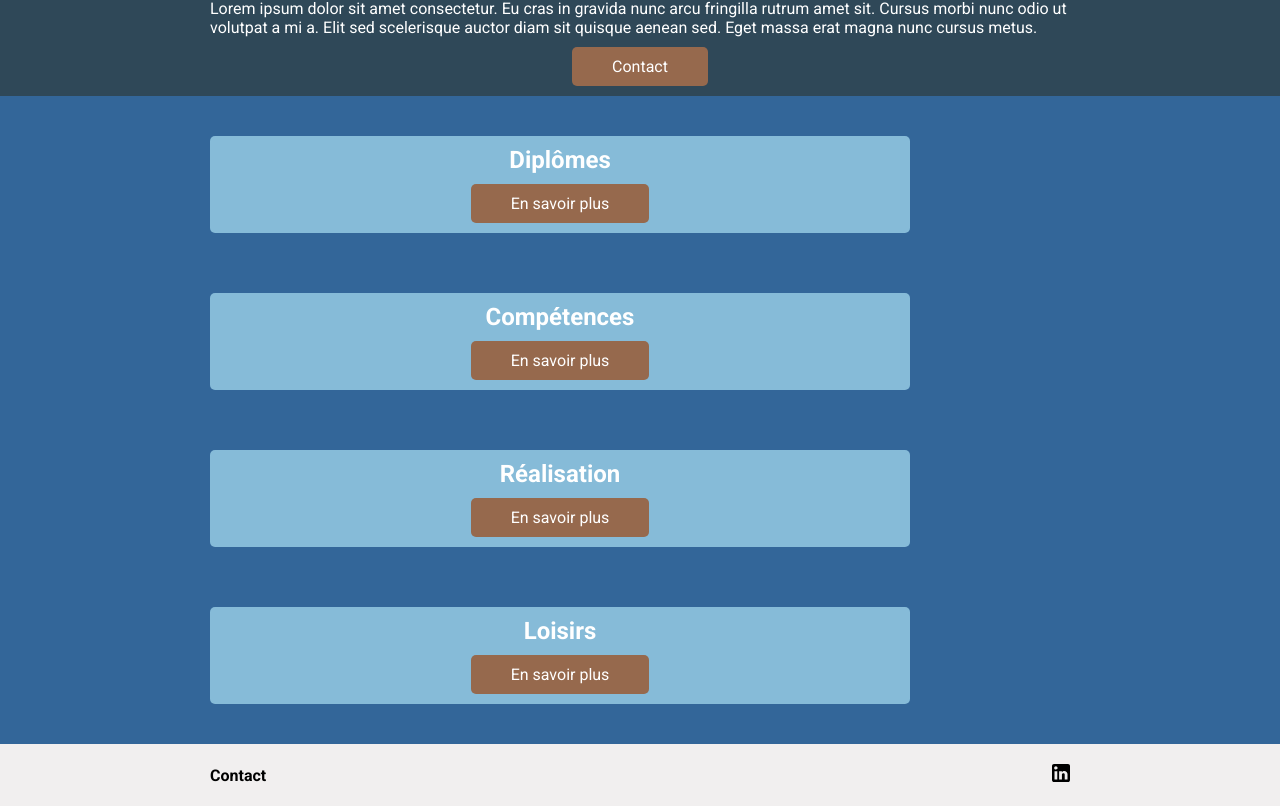
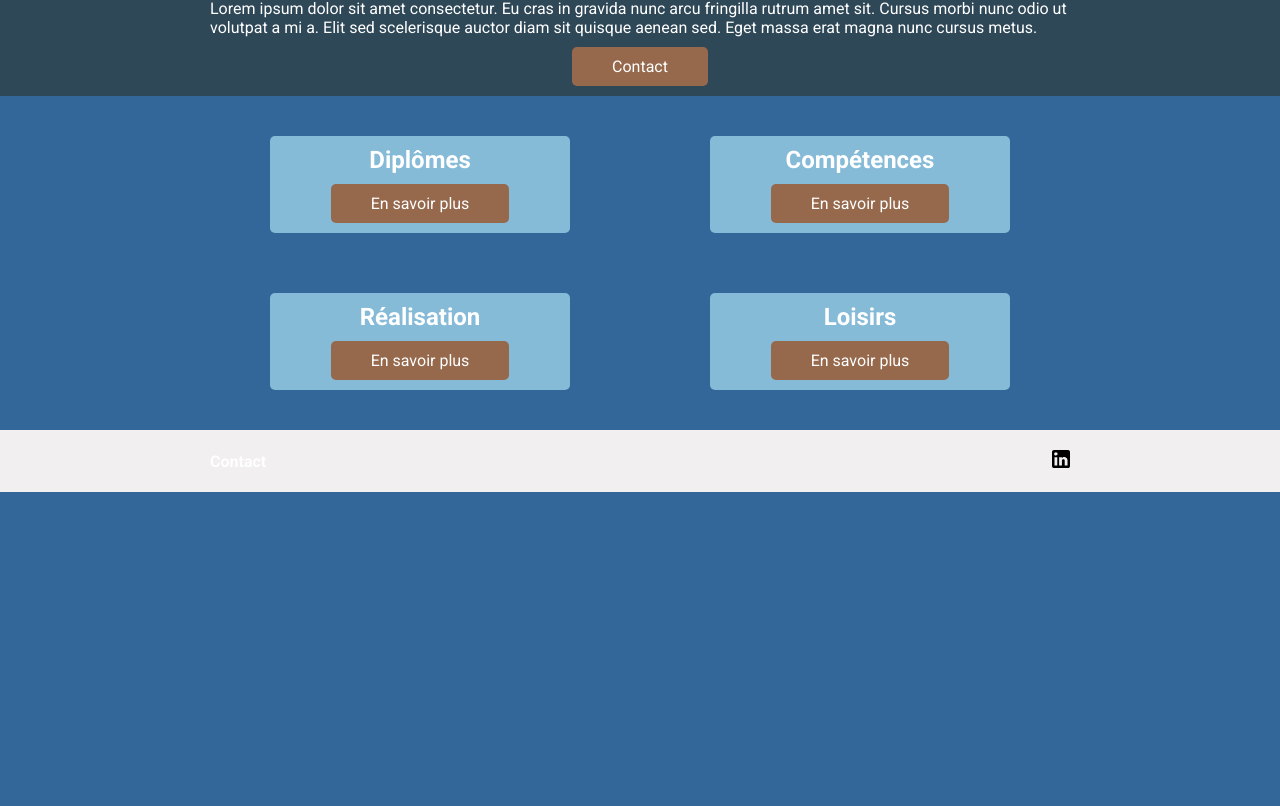
Before and after one commit to olivierblanc42/portefolio-ob, an Angular app in the folder portfolio_olivier_blanc/: page / in a window 1280 px wide. Shown: the part 979-1785 px from the top of the page. After the commit the page ends 1471 px from the top, so only its background shows below. Built offline with nearby package versions, Linux system fonts and the light colour scheme.

Commit message:
media querys petit ordinateurs

```diff
--- a/portfolio_olivier_blanc/src/app/pages/home/home.component.html
+++ b/portfolio_olivier_blanc/src/app/pages/home/home.component.html
@@ -13,22 +13,22 @@
   <div class="section-div infos">
     <div class="info">
       <h2>Diplômes</h2>
-      <a class="btn">En savoir plus </a>
+      <a routerLink="/diplomes" class="btn">En savoir plus </a>
     </div>
 
     <div  class="info">
       <h2>Compétences</h2>
-      <a class="btn">En savoir plus </a>
+      <a  routerLink="/competences" class="btn">En savoir plus </a>
     </div>
 
     <div  class="info">
       <h2>Réalisation</h2>
-      <a class="btn">En savoir plus </a>
+      <a  routerLink="/realisations" class="btn">En savoir plus </a>
     </div>
 
     <div  class="info">
       <h2>Loisirs</h2>
-      <a class="btn">En savoir plus </a>
+      <a  routerLink="/loisirs" class="btn">En savoir plus </a>
     </div>
 
   </div>
--- a/portfolio_olivier_blanc/src/app/pages/home/home.component.scss
+++ b/portfolio_olivier_blanc/src/app/pages/home/home.component.scss
@@ -19,11 +19,11 @@
 .info{
   width: 700px;
   background-color: #86BBD8;
-  margin-top: 20px;
-  margin-bottom: 20px;
   padding-top: 10px;
   padding-bottom: 20px;
   border-radius: 5px;
+  margin: 20px auto;
+
 }
 
 
@@ -34,3 +34,15 @@
     }
   }
 }
+
+@media (max-width: 1300px) {
+  .info{
+    width: 300px;
+    background-color: #86BBD8;
+    margin: 20px auto;
+    padding-top: 10px;
+    padding-bottom: 20px;
+    border-radius: 5px;
+  }
+
+}
--- a/portfolio_olivier_blanc/src/app/pages/home/home.component.ts
+++ b/portfolio_olivier_blanc/src/app/pages/home/home.component.ts
@@ -1,8 +1,11 @@
 import { Component } from '@angular/core';
+import {RouterLink} from "@angular/router";
 
 @Component({
   selector: 'app-home',
-  imports: [],
+    imports: [
+        RouterLink
+    ],
   templateUrl: './home.component.html',
   styleUrls: ['./home.component.scss'],
   standalone: true
--- a/portfolio_olivier_blanc/src/styles.scss
+++ b/portfolio_olivier_blanc/src/styles.scss
@@ -101,3 +101,9 @@ h2{
 .btn-contact{
 
 }
+
+
+a{
+  text-decoration: none;
+  color: white;
+}
```
Also changed, not shown: portfolio_olivier_blanc/src/app/app.component.scss (line endings or trailing spaces).
